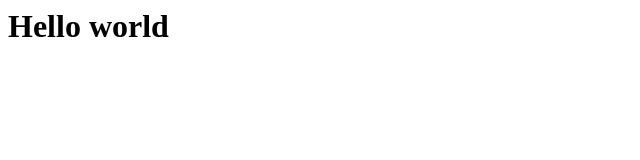
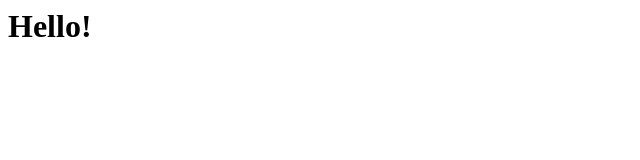
Before and after one commit to zahrakzm/dataviz, a plain HTML site: page index.html in a window 1280 px wide. Shown: the whole page, without its empty margins (0-640 px from the left). Drawn offline with Linux system fonts and the light colour scheme.

Commit message:
Update index.html

```diff
--- a/index.html
+++ b/index.html
@@ -1 +1 @@
-<h1> Hello world </h1>
+<h1> Hello! </h1>
```
